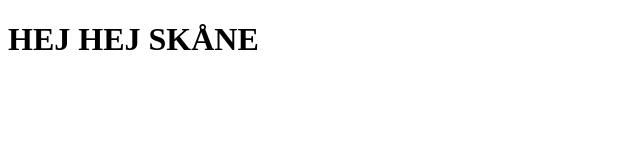
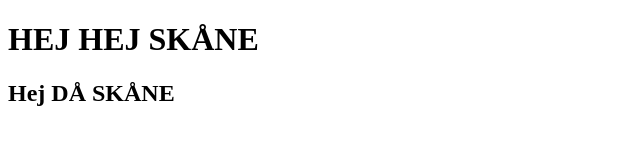
Before and after one commit to Deychen/programmering3, a plain HTML site: page index.html in a window 1280 px wide. Shown: the whole page, without its empty margins (0-640 px from the left). Drawn offline with Linux system fonts and the light colour scheme.

Commit message:
modified 2

```diff
--- a/index.html
+++ b/index.html
@@ -6,6 +6,7 @@
     <title>Document</title>
 </head>
 <body>
-<h1>HEJ HEJ SKÅNE</h1>
+    <h1>HEJ HEJ SKÅNE</h1>
+    <h2>Hej DÅ SKÅNE</h2>
 </body>
 </html>
```
